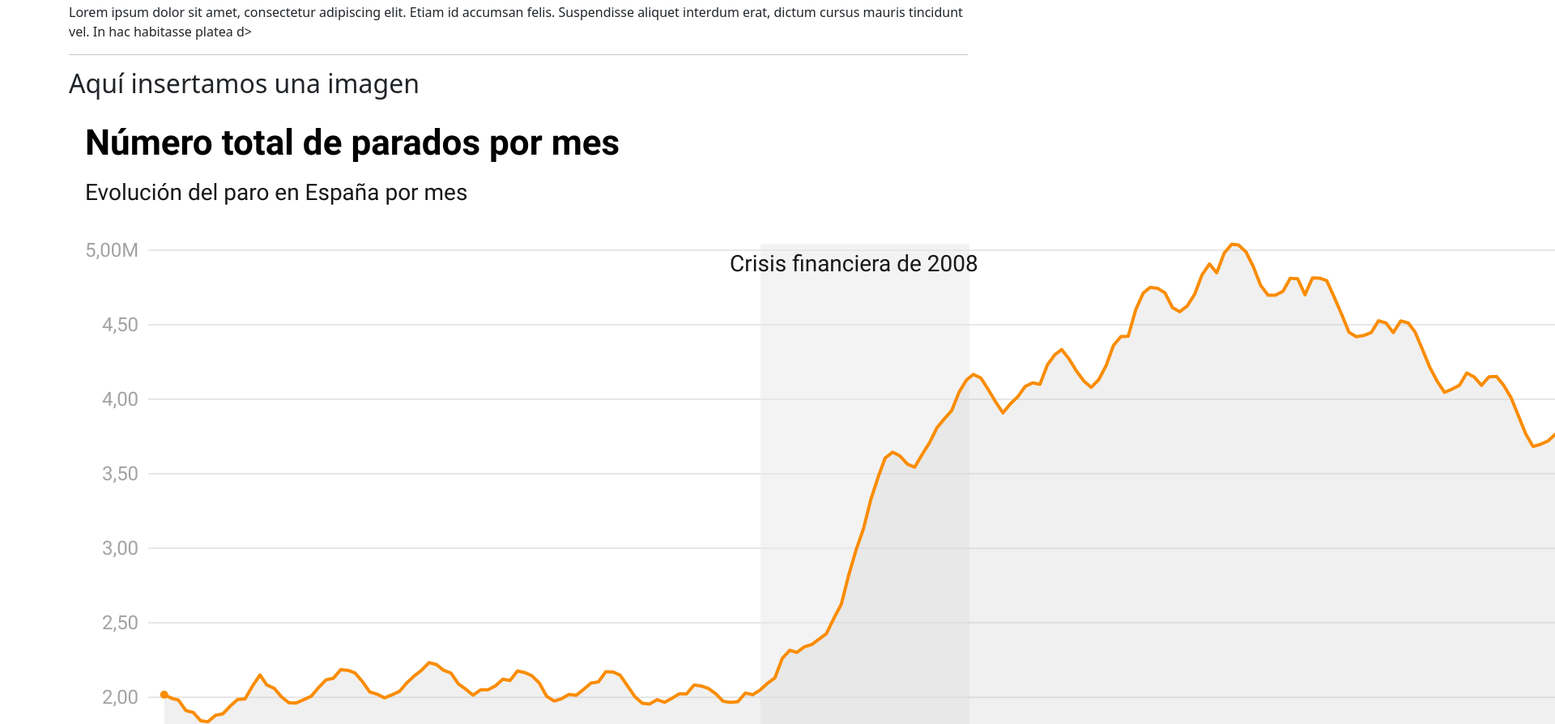
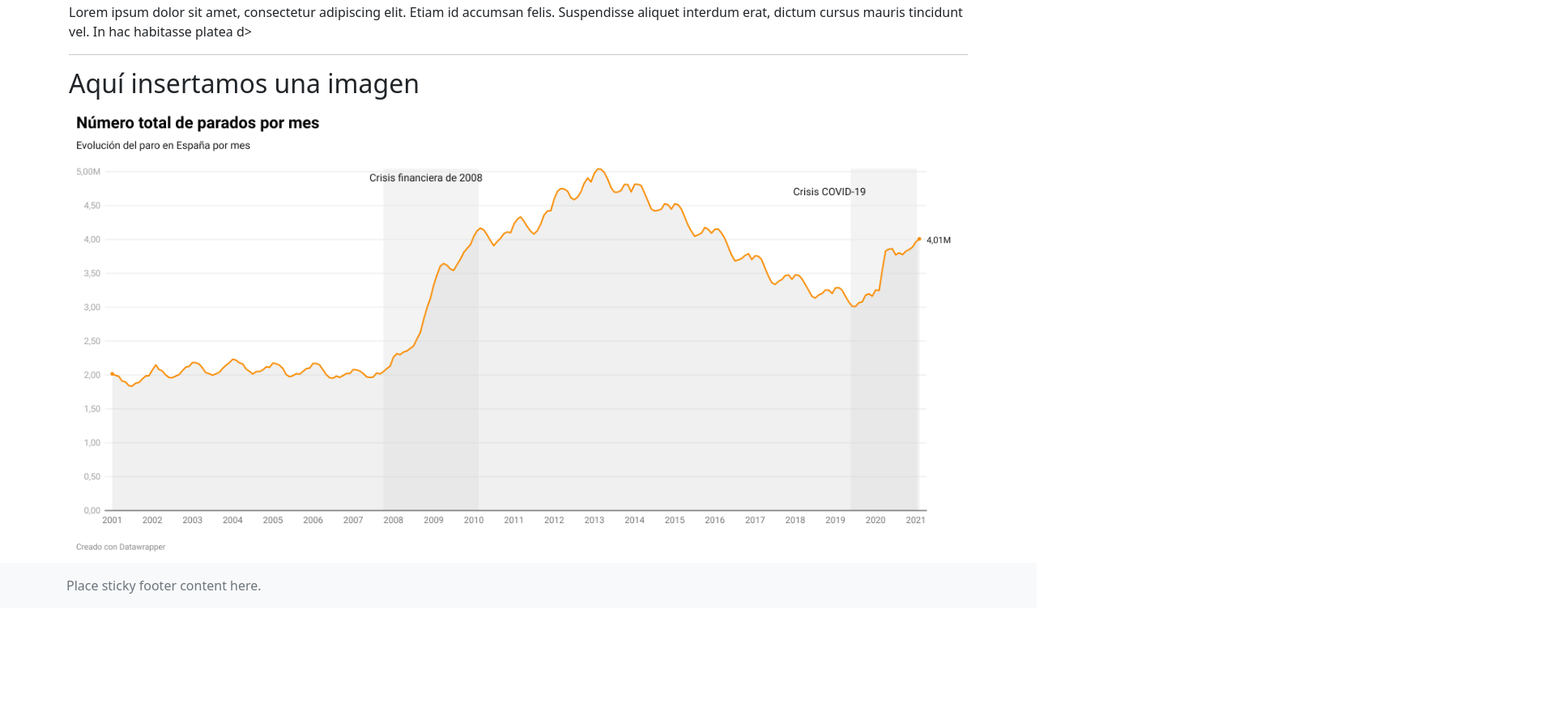
Before and after one commit to Ulmetense/webDatos, a plain HTML site: page docs/index.html in a window 1280 px wide. Shown: the part 782-1676 px from the top of the page at 81% size, 1920 px wide, since content can reach past the window. After the commit the page ends 1533 px from the top, so only its background shows below. Drawn offline with nearby package versions, Linux system fonts and the light colour scheme.

Commit message:
arreglo imagen

```diff
--- a/docs/index.html
+++ b/docs/index.html
@@ -86,7 +86,7 @@
 <p>Lorem ipsum dolor sit amet, consectetur adipiscing elit. Etiam id accumsan felis. Suspendisse aliquet interdum erat, dictum cursus mauris tincidunt vel. In hac habitasse platea d&gt;</p>
 <hr />
 <h2 id="aquí-insertamos-una-imagen">Aquí insertamos una imagen</h2>
-<img src="img/grafo1.png" width "=100%">
+<img src="img/grafo1.png" width="100%">
   </div>
 </main>
 
```
